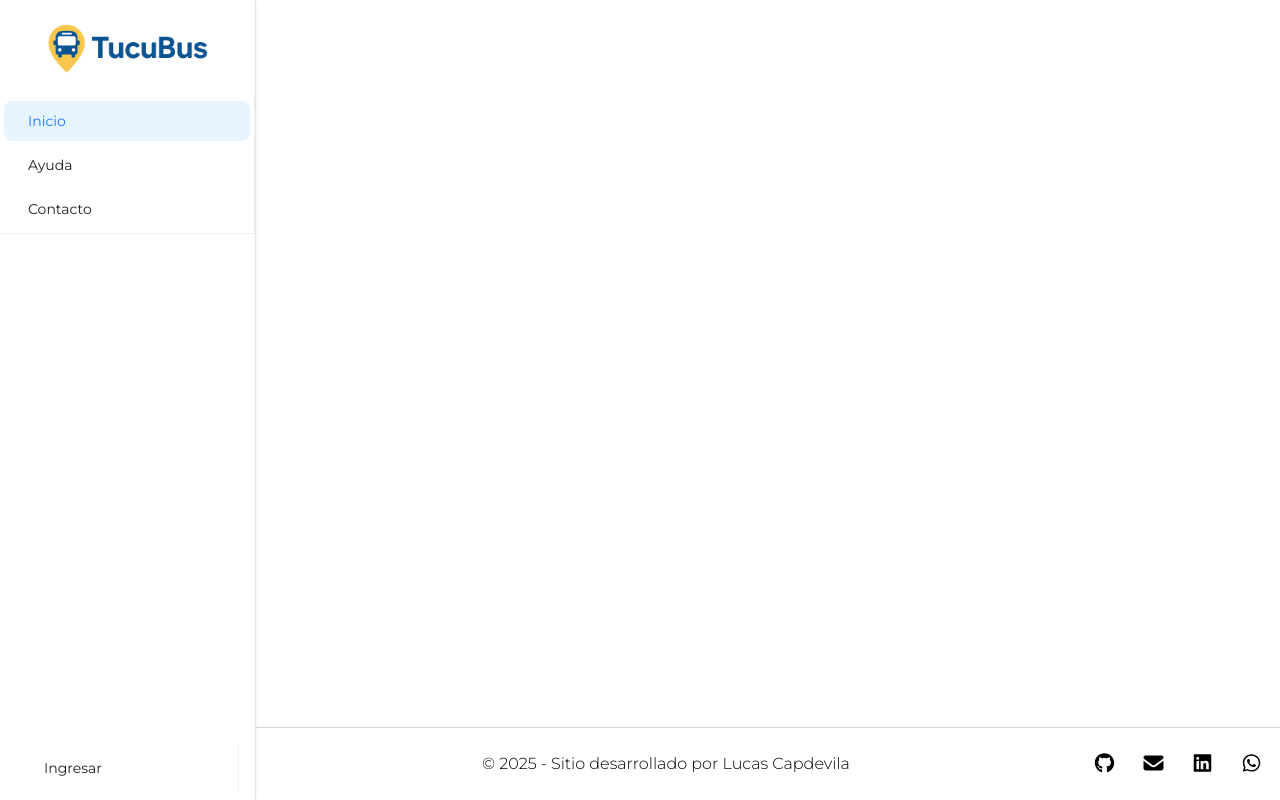
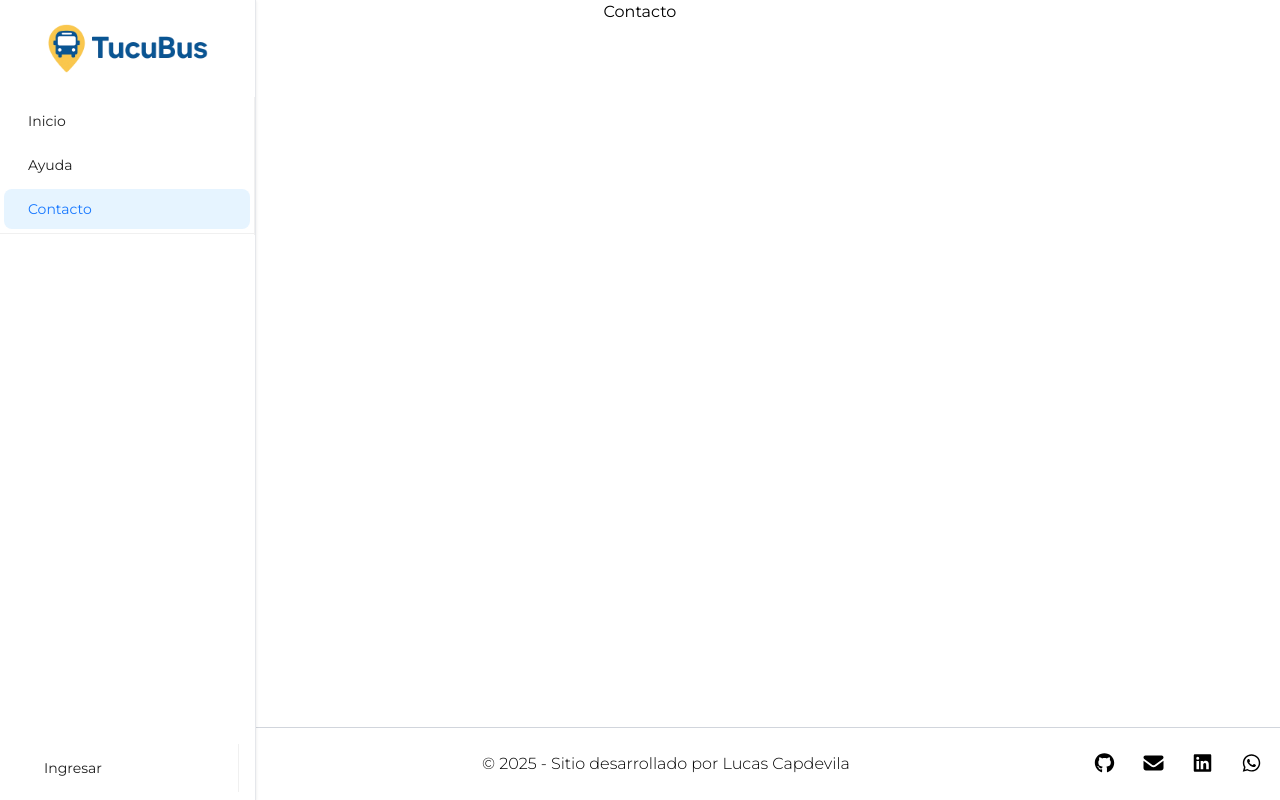
Before and after one commit to lucasecapdevila/tucubus-frontend, a React (Vite) app: page /contacto in a window 1280 px wide. Built offline with nearby package versions, Linux system fonts and the light colour scheme.

Commit message:
Se agregan componentes para páginas y enrutador de rutas públicas

```diff
--- a/src/App.jsx
+++ b/src/App.jsx
@@ -1,7 +1,6 @@
-import Sidebar from "./components/common/Sidebar"
 import { BrowserRouter, Route, Routes } from "react-router-dom";
-import Home from "./components/pages/Home";
-import Footer from "./components/common/Footer";
+import { Contact, Help, Home, Login } from "./components/pages";
+import { Footer, Sidebar } from "./components/common";
 
 function App() {
 
@@ -10,6 +9,9 @@ function App() {
       <Sidebar />
       <Routes>
         <Route exact path="/" element={<Home />} />
+        <Route exact path="/ayuda" element={<Help />} />
+        <Route exact path="/contacto" element={<Contact />} />
+        <Route exact path="/login" element={<Login />} />
       </Routes>
       <Footer />
     </BrowserRouter>
--- a/src/components/common/Sidebar.jsx
+++ b/src/components/common/Sidebar.jsx
@@ -1,22 +1,46 @@
-import React, { useState } from "react";
+import React, { useState, useEffect } from "react";
 import { Menu } from "antd";
 import logo from "../../assets/img/logo.webp";
 import { FontAwesomeIcon } from "@fortawesome/react-fontawesome";
 import { faBars, faXmark } from "@fortawesome/free-solid-svg-icons";
+import { NavLink, useLocation } from "react-router-dom";
 
 const Sidebar = () => {
   const [open, setOpen] = useState(false);
-  const [selectedKey, setSelectedKey] = useState('1');
+  const location = useLocation();
+
+  // Mapeo de rutas a keys del menú
+  const getSelectedKey = () => {
+    switch (location.pathname) {
+      case '/':
+        return '1';
+      case '/ayuda':
+        return '2';
+      case '/contacto':
+        return '3';
+      case '/login':
+        return '4';
+      default:
+        return '1';
+    }
+  };
+
+  const [selectedKey, setSelectedKey] = useState(getSelectedKey());
+
+  // Actualizar selectedKey cuando cambie la ruta
+  useEffect(() => {
+    setSelectedKey(getSelectedKey(location.pathname));
+  }, [location.pathname]);
 
   // Menu items sin "Ingresar"
   const mainItems = [
-    { key: '1', label: 'Inicio' },
-    { key: '2', label: 'Ayuda' },
-    { key: '3', label: 'Contacto' },
+    { key: '1', label: <NavLink to="/">Inicio</NavLink> },
+    { key: '2', label: <NavLink to="/ayuda">Ayuda</NavLink> },
+    { key: '3', label: <NavLink to="/contacto">Contacto</NavLink> },
     { type: 'divider' },
   ];
   // "Ingresar" va siempre abajo
-  const ingresarItem = [{ key: '4', label: 'Ingresar' }];
+  const ingresarItem = [{ key: '4', label: <NavLink to="/login">Ingresar</NavLink> }];
 
   return (
     <>
@@ -32,7 +56,7 @@ const Sidebar = () => {
       )}
 
       {/* Overlay + Drawer sidebar mobile */}
-      <div className={`fixed inset-0 z-40 flex lg:hidden pointer-events-none${open ? "" : " invisible"}`}>
+      <div className={`fixed inset-0 z-40 flex lg:hidden pointer-events-none${open ? "" : "invisible"}`}>
         {/* Overlay */}
         <div
           className={`fixed inset-0 bg-black/40 transition-opacity duration-300 ease-in-out pointer-events-auto${open ? " opacity-100" : " opacity-0"}`}
@@ -45,7 +69,9 @@ const Sidebar = () => {
         >
           {/* Header con logo y botón cerrar (Xmark oculto en desktop) */}
           <div className="flex items-center justify-between px-4 py-6">
-            <img src={logo} alt="Logo" className="w-32 h-auto" />
+            <NavLink to='/'>
+              <img src={logo} alt="Logo" className="w-32 h-auto" />
+            </NavLink>
             <button
               aria-label="Cerrar menú"
               onClick={() => setOpen(false)}
@@ -78,7 +104,9 @@ const Sidebar = () => {
       {/* Sidebar fija desktop */}
       <div className="hidden lg:flex lg:flex-col lg:fixed lg:inset-y-0 lg:w-64 lg:h-screen bg-white border-r border-gray-200 shadow-sm z-30">
         <div className="flex justify-center py-6">
-          <img src={logo} alt="Logo" className="w-40 h-auto" />
+          <NavLink to='/'>
+            <img src={logo} alt="Logo" className="w-40 h-auto" />
+          </NavLink>
         </div>
         <div className="flex-1 overflow-y-auto">
           <Menu
--- /dev/null
+++ b/src/components/common/index.js
@@ -0,0 +1,2 @@
+export { default as Footer} from './Footer'
+export { default as Sidebar} from './Sidebar'
--- /dev/null
+++ b/src/components/pages/Contact.jsx
@@ -0,0 +1,9 @@
+import React from 'react'
+
+const Contact = () => {
+  return (
+    <div className='mx-auto'>Contacto</div>
+  )
+}
+
+export default Contact
--- /dev/null
+++ b/src/components/pages/Help.jsx
@@ -0,0 +1,9 @@
+import React from 'react'
+
+const Help = () => {
+  return (
+    <div className='mx-auto'>Help</div>
+  )
+}
+
+export default Help
--- /dev/null
+++ b/src/components/pages/Login.jsx
@@ -0,0 +1,8 @@
+
+const Login = () => {
+  return (
+    <div className="mx-auto">Login</div>
+  )
+}
+
+export default Login
--- /dev/null
+++ b/src/components/pages/index.js
@@ -0,0 +1,4 @@
+export { default as Home } from "./Home";
+export { default as Help } from "./Help";
+export { default as Contact } from "./Contact";
+export { default as Login } from "./Login";
```
